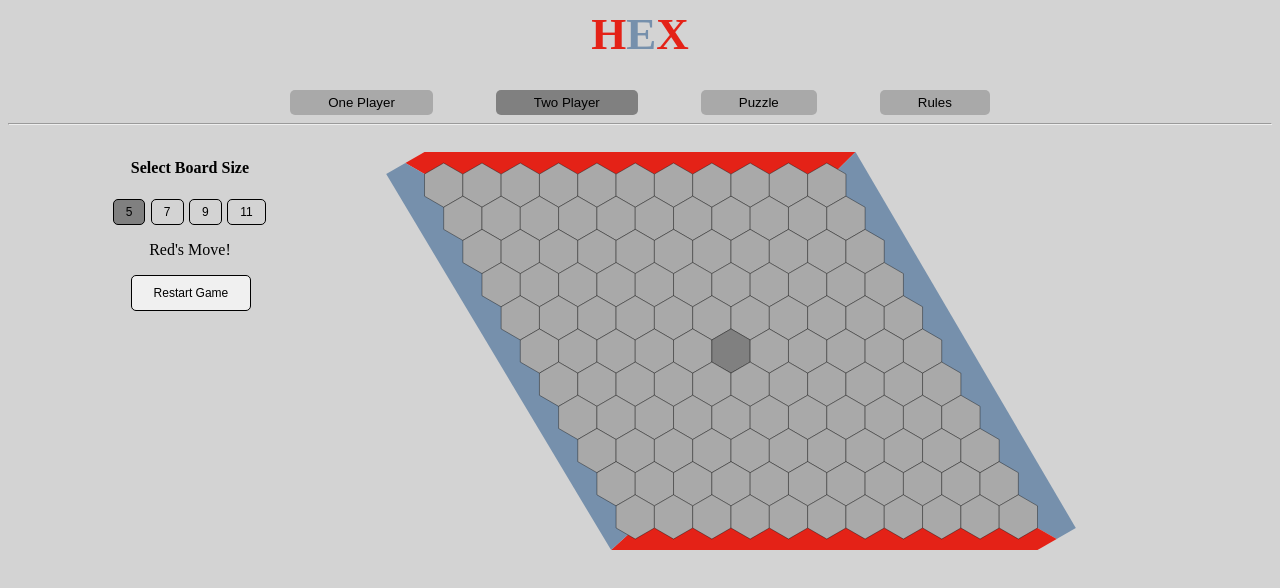
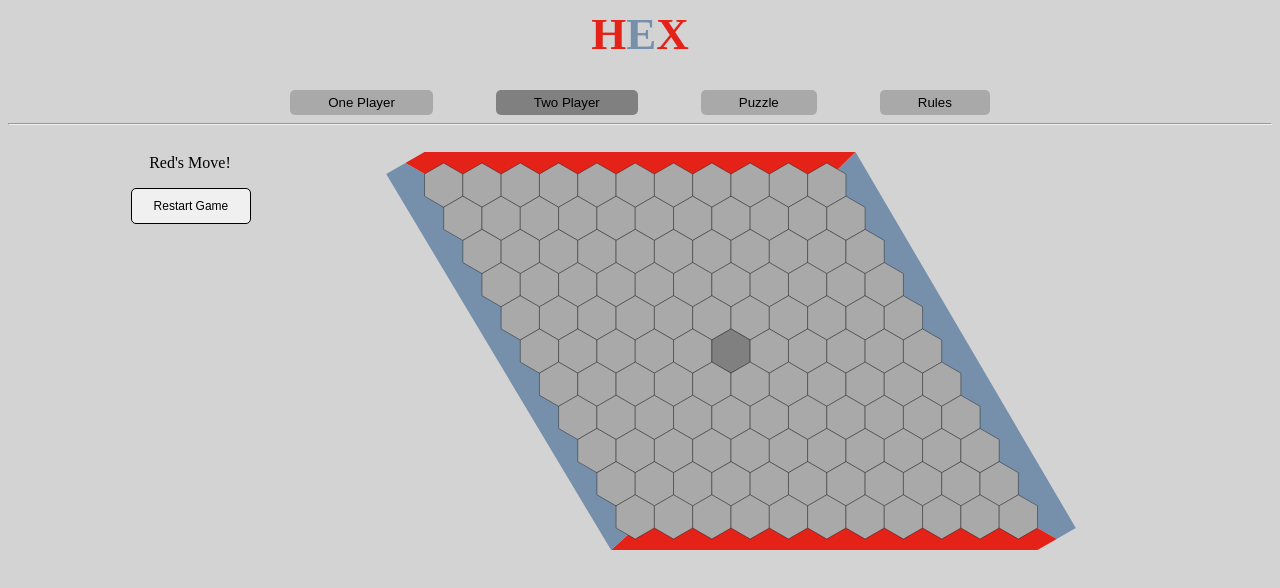
Before and after one commit to ebkeefe5/hexGame, a React (Create React App) app: page / in a window 1280 px wide. Both pictures are taken after a click on the button "Two Player". Shown: the top 588 px of the page. Built offline with nearby package versions, Linux system fonts and the light colour scheme; no server answers.

Commit message:
for two player, use the real size board. update packe file

```diff
--- a/package.json
+++ b/package.json
@@ -14,7 +14,8 @@
   "dependencies": {
     "react": "^19.1.0",
     "react-dom": "^19.1.0",
-    "react-scripts": "^5.0.0"
+    "react-scripts": "^5.0.0",
+    "socket.io-client": "^4.8.1"
   },
   "devDependencies": {
     "@types/react": "^19.1.8",
--- a/src/components/TwoPlayerPage.tsx
+++ b/src/components/TwoPlayerPage.tsx
@@ -133,31 +133,6 @@ export default function TwoPlayerPage() {
     return (
         <div className="parent-container">
             <div className="spacerColumn">
-               <h4> Select Board Size</h4>
-               <SelectNumberButton
-                    key={`5-size`}
-                    label={'5'}
-                    selected={selectedBoardSize[0]}
-                    onClick={() => handleBoardSizeClick(5)}
-                />
-                <SelectNumberButton
-                    key={`7-size`}
-                    label={'7'}
-                    selected={selectedBoardSize[1]}
-                    onClick={() => handleBoardSizeClick(7)}
-                />
-                <SelectNumberButton
-                    key={`9-size`}
-                    label={'9'}
-                    selected={selectedBoardSize[2]}
-                    onClick={() => handleBoardSizeClick(9)}
-                />
-                 <SelectNumberButton
-                    key={`11-size`}
-                    label={'11'}
-                    selected={selectedBoardSize[3]}
-                    onClick={() => handleBoardSizeClick(11)}
-                />
                <PlayerTurn
                     key={`turnLabel`}
                     text={playerTurn}
```
